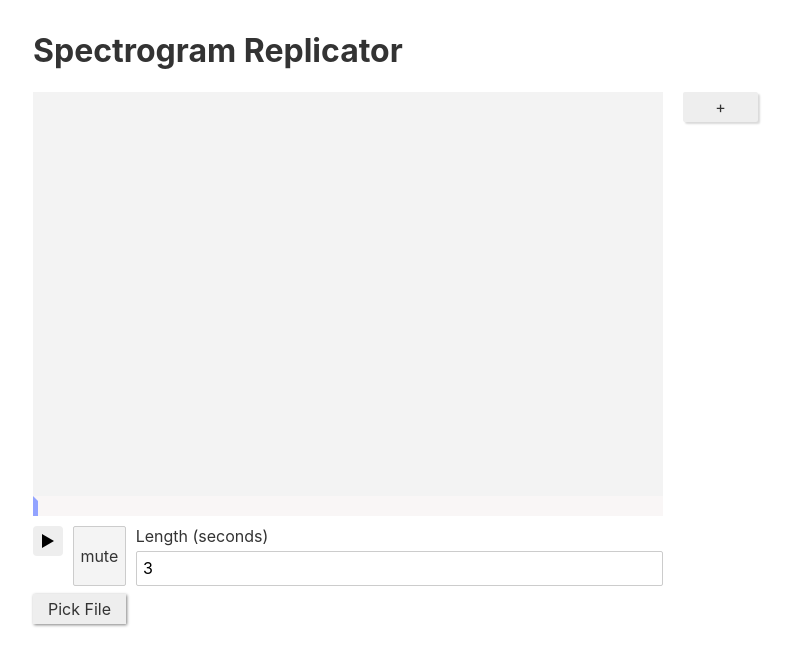
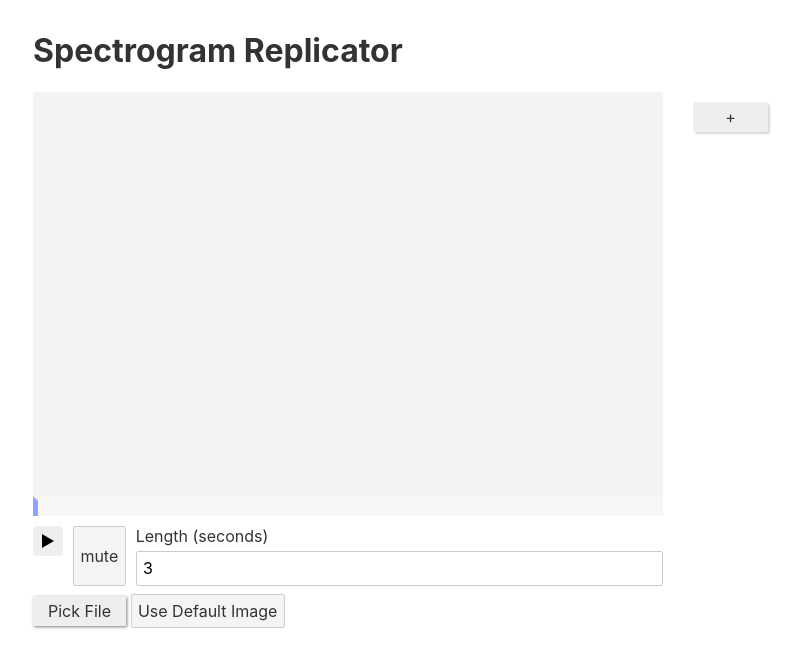
Before and after one commit to EmNudge/Spectrogram-Replicator, a Svelte app: page / in a window 1280 px wide. Shown: the top 668 px of the page, without its empty margins (157-958 px from the left). Built offline with nearby package versions, Linux system fonts and the light colour scheme.

Commit message:
added default spectrogram button

```diff
--- a/src/App.svelte
+++ b/src/App.svelte
@@ -8,6 +8,10 @@
 	function handleFile(e) {
 		const { url } = e.detail;
 		bg = url;
+	}
+
+	function handleDefaultImage() {
+		bg = '/images/spectrogram.jpg'
 	}
 </script>
 
@@ -49,4 +53,5 @@
 
 
 	<FilePicker on:file={handleFile} />
+	<button on:click={handleDefaultImage}>Use Default Image</button>
 </main>
--- a/src/components/lineMenu.svelte
+++ b/src/components/lineMenu.svelte
@@ -25,6 +25,9 @@
     --shdw: 2px 2px 2px #00000026;
     display: grid;
     grid-gap: 10px;
+    max-height: 400px;
+    overflow-y: scroll;
+    padding: 10px;
   }
 
   button {
```
Also changed, not shown: public/images/spectrogram.jpg (added).
